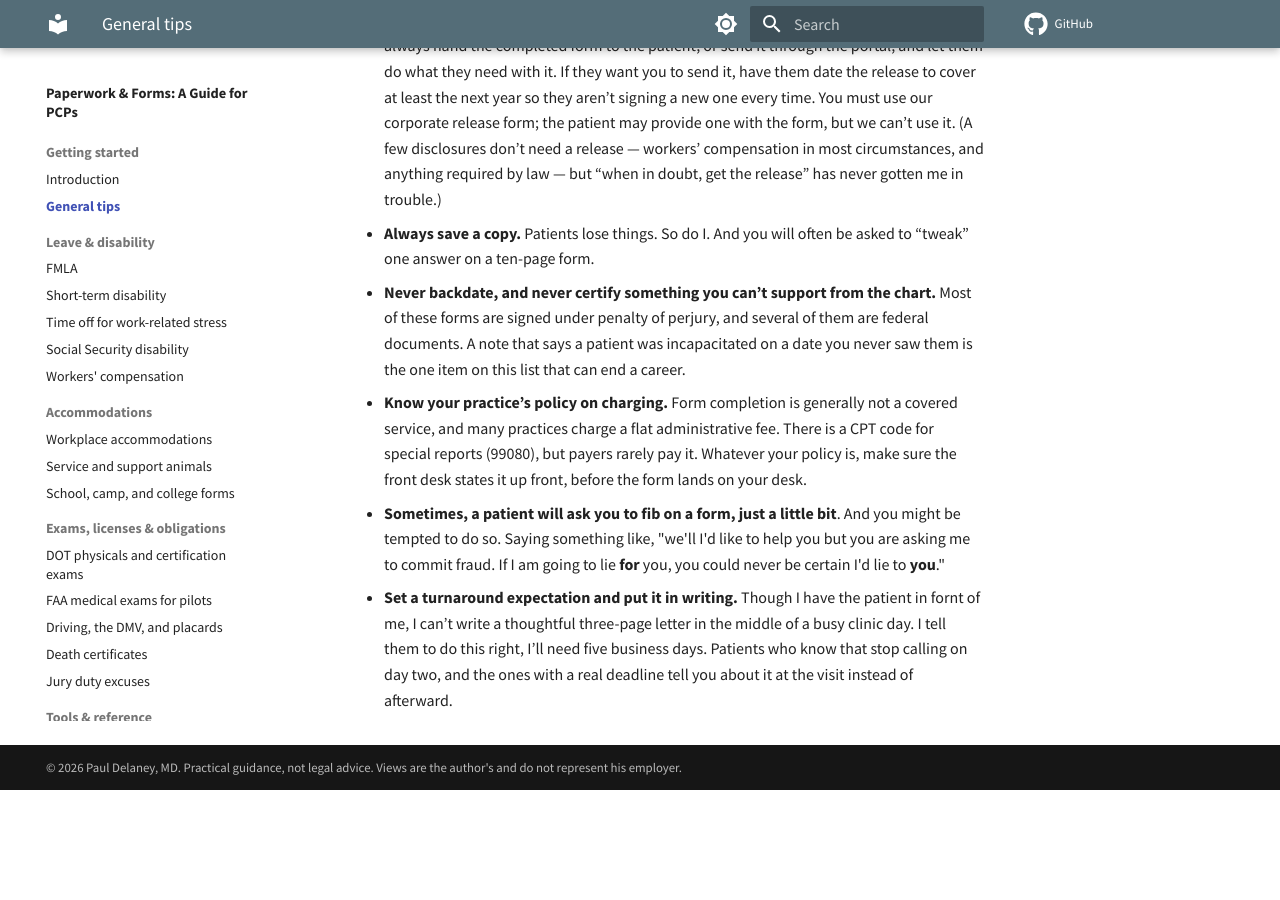
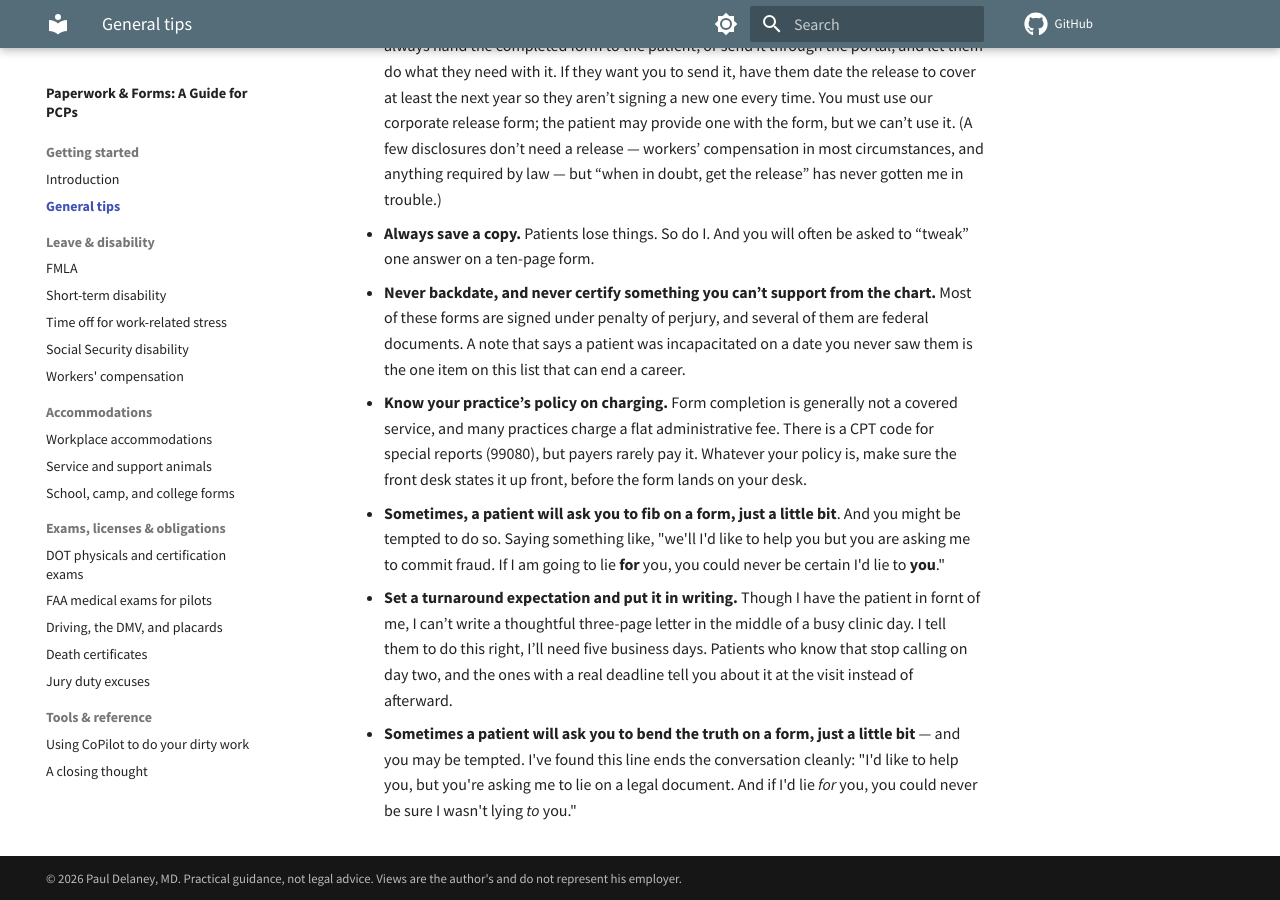
Before and after one commit to pdel4096/PCP-paperwork-guide, an MkDocs documentation site: the page built from docs/getting-started/general-tips.md, in a window 1280 px wide and 900 px high, scrolled down 978 px. Built offline with MkDocs 1.6.1 and Material for MkDocs 9.7.7, drawn with Linux system fonts in a browser that asks for light colours; comment, search, counter and statistics services are not loaded; before the commit the page ends 1768 px from its top, so only the background shows below that.

Commit message:
Clarify advice on handling patient requests

```diff
--- a/docs/getting-started/general-tips.md
+++ b/docs/getting-started/general-tips.md
@@ -29,3 +29,5 @@ title: "General tips"
 - **Sometimes, a patient will ask you to fib on a form, just a little bit**. And you might be tempted to do so. Saying something like, "we'll I'd like to help you but you are asking me to commit fraud. If I am going to lie **for** you, you could never be certain I'd lie to **you**."
 
 - **Set a turnaround expectation and put it in writing.** Though I have the patient in fornt of me, I can’t write a thoughtful three-page letter in the middle of a busy clinic day. I tell them to do this right, I’ll need five business days. Patients who know that stop calling on day two, and the ones with a real deadline tell you about it at the visit instead of afterward.
+
+- **Sometimes a patient will ask you to bend the truth on a form, just a little bit** — and you may be tempted. I've found this line ends the conversation cleanly: "I'd like to help you, but you're asking me to lie on a legal document. And if I'd lie *for* you, you could never be sure I wasn't lying *to* you."
```
